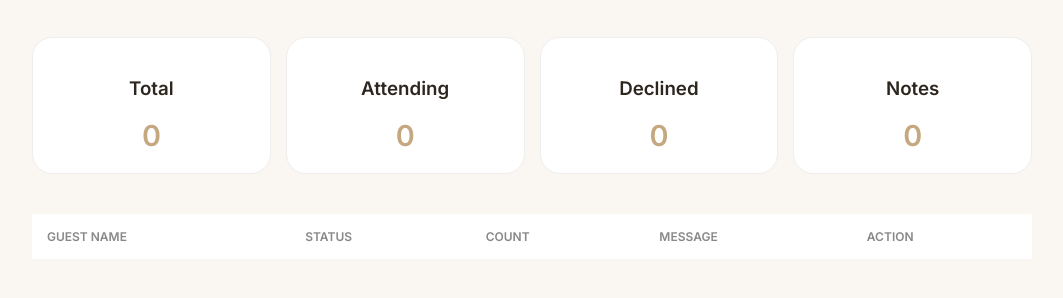
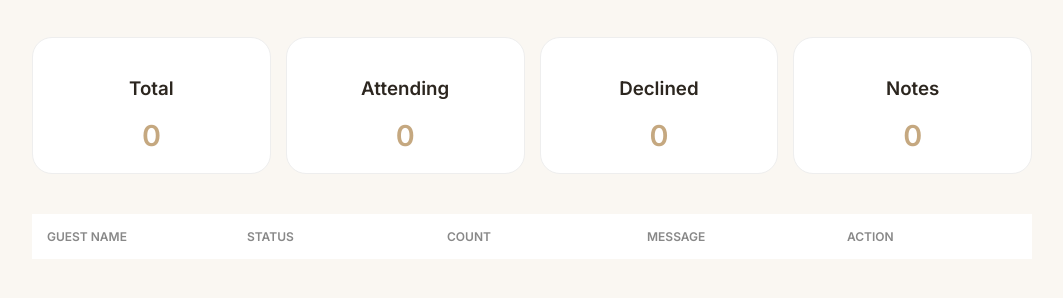
Before and after one commit to AsmaaEdris/eihab-nana, a website: page public/dashboard.html in a window 1280 px wide. Shown: the part 158-456 px from the top of the page, without its empty margins (108-1171 px from the left). Drawn offline with nearby package versions, Linux system fonts and the light colour scheme; no server answers.

Commit message:
Refactor wedding dashboard HTML and styles
Updated HTML structure and styles for the wedding dashboard, including responsive design improvements and added functionality for guest attendance tracking.

```diff
--- a/public/dashboard.html
+++ b/public/dashboard.html
@@ -114,19 +114,28 @@
 
         }
 
-        .table-container {
+     .table-container {
+    width: 100%;
+    overflow-x: auto;
+}
 
-            width: 100%;
+table {
+    width: 100%;
+    border-collapse: collapse;
+    table-layout: fixed;
+}
 
-        }
+td,
+th {
+    word-wrap: break-word;
+    overflow-wrap: break-word;
+    word-break: break-word;
+}
 
-        table {
-
-            width: 100%;
-
-            border-collapse: collapse;
-
-        }
+td[data-label="Message"] {
+    max-width: 280px;
+    white-space: pre-wrap;
+}
 
         th {
 
```
